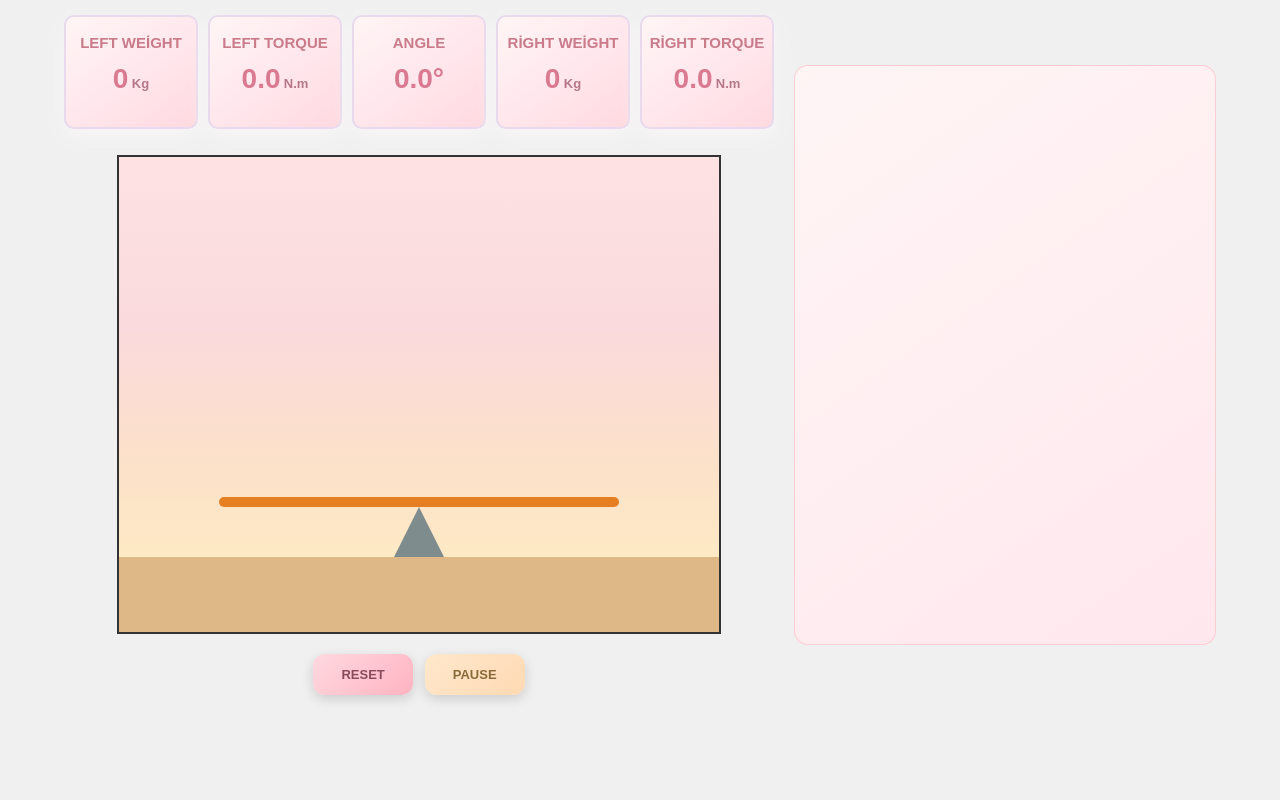
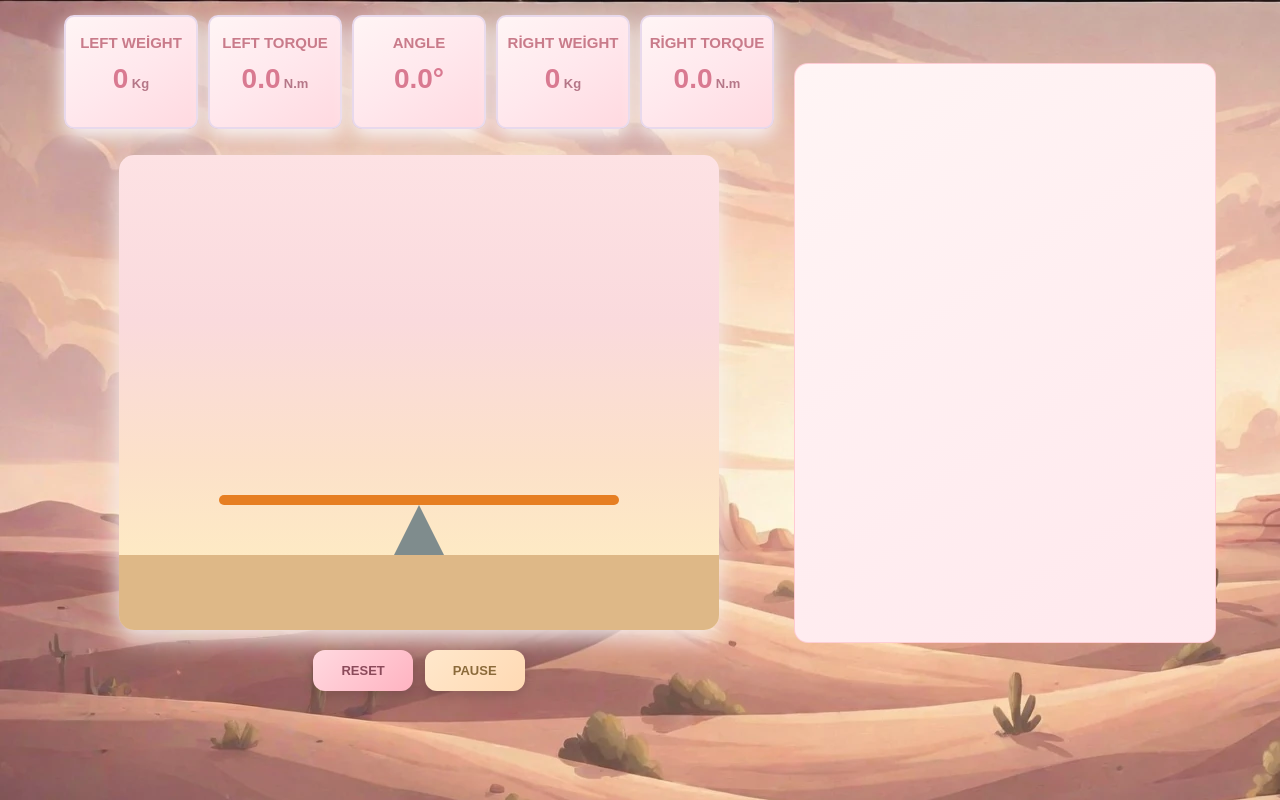
Before and after one commit to BetulBNY/seesaw-simulation-betul-nur-yildirim, a plain HTML site: page index.html in a window 1280 px wide. Drawn offline with Linux system fonts and the light colour scheme.

Commit message:
Svg container background style improved.

```diff
--- a/style.css
+++ b/style.css
@@ -1,6 +1,7 @@
 body {
   margin: 0;
   background-color: #f0f0f0;
+  background-image: url("./assets/desert_expanded.png");
   font-family: 'Arial', sans-serif;
 }
 svg {
@@ -13,7 +14,8 @@ svg {
       #fadadd 35%,
       #fce1c9 65%,
       #fff1c1 100%);
-  border: 2px solid #333;
+  border-radius: 15px;
+  box-shadow: 0 8px 25px rgba(247, 244, 244, 0.958);
 }
 
 .page-wrapper{
@@ -116,8 +118,6 @@ svg {
 }
 
 
-
-
 #logs {
   margin: 24px auto;
   background: linear-gradient(145deg, #fff5f5 0%, #ffe8ed 100%);
```
Also changed, not shown: assets/desert_expanded.png (added).
